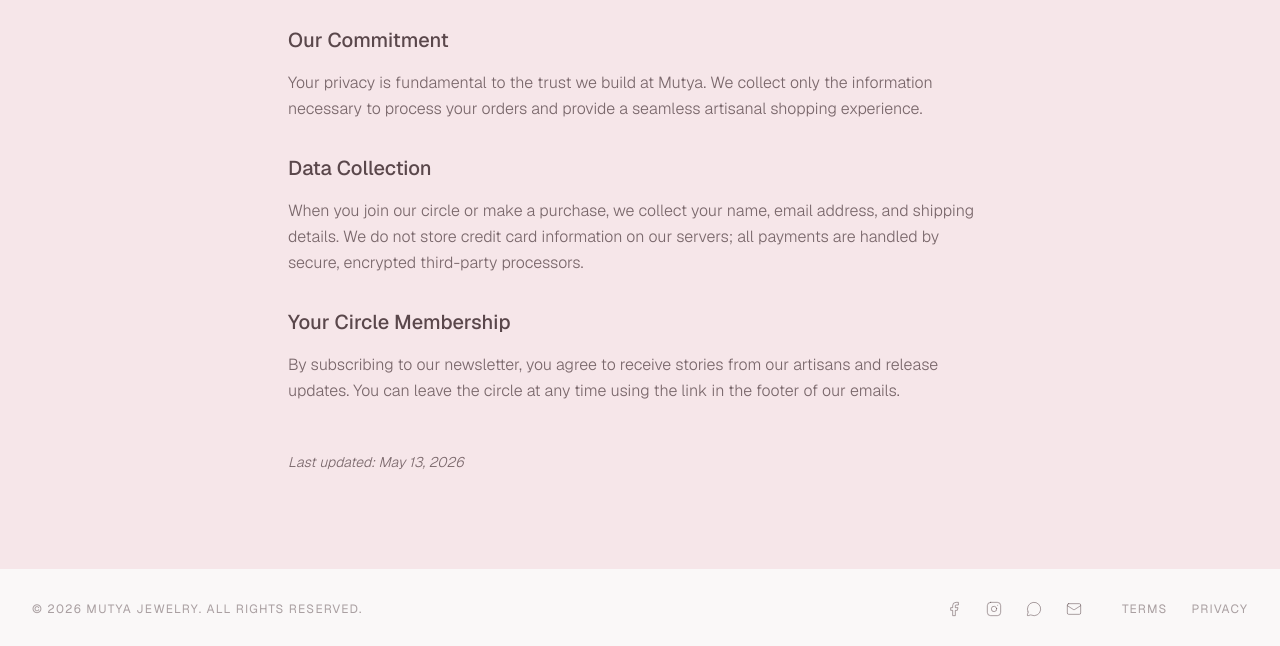
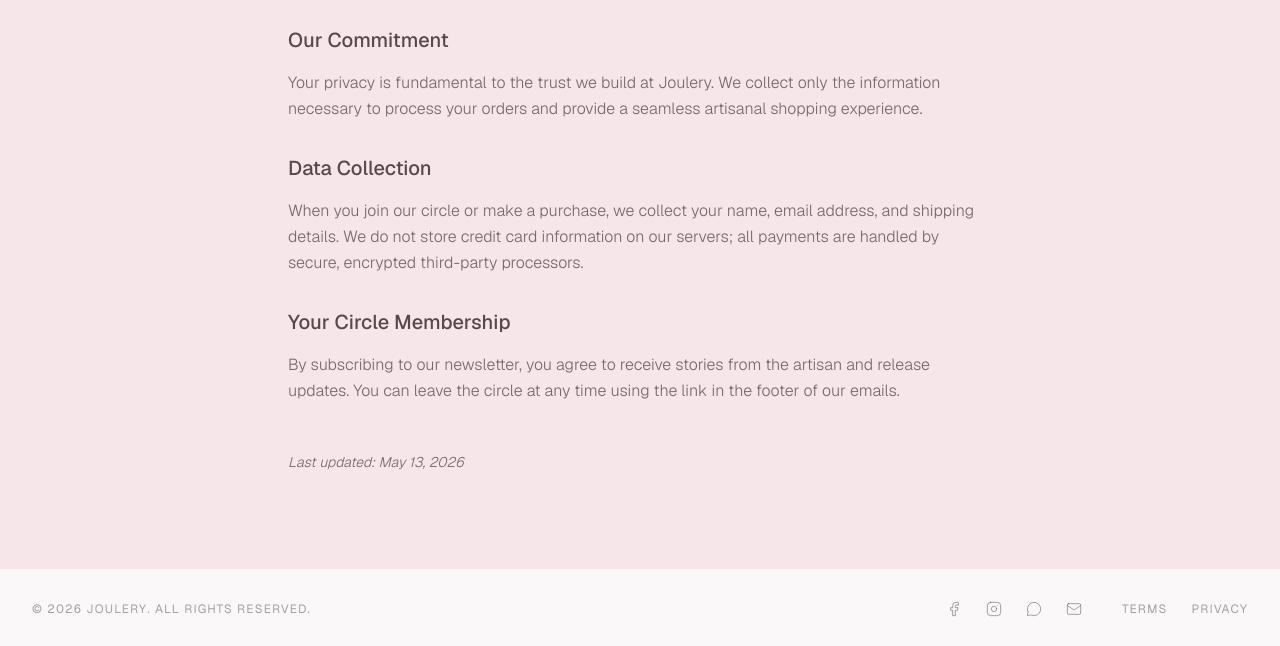
Before and after one commit to ruisu-iwnl/brandmarketing, a Next.js app: page /privacy in a window 1280 px wide. Shown: the part 222-868 px from the top of the page. Built offline with nearby package versions, Linux system fonts and the light colour scheme.

Commit message:
minor changes

```diff
--- a/src/app/globals.css
+++ b/src/app/globals.css
@@ -1,12 +1,11 @@
 @import "tailwindcss";
 
 :root {
-  /* Pink, Calm Pink, and Calm White Theme */
-  --background: #fdf5f6; /* Calm pink base */
-  --foreground: #5a474b; /* Soft dark text to match the calm vibe */
-  --white-calm: #faf8f8; /* Calm white */
-  --pink-calm: #f6e6e9; /* Noticeable calm pink for sections */
-  --pink-accent: #f0cdd3; /* Stronger pink for buttons and accents */
+  --background: #fdf5f6;
+  --foreground: #5a474b;
+  --white-calm: #faf8f8;
+  --pink-calm: #f6e6e9;
+  --pink-accent: #f0cdd3;
 }
 
 @theme inline {
@@ -19,7 +18,6 @@
   --font-mono: var(--font-geist-mono);
 }
 
-/* Enforce the light, soft theme */
 @media (prefers-color-scheme: dark) {
   :root {
     --background: #fdf5f6;
@@ -37,7 +35,6 @@ body {
   -webkit-font-smoothing: antialiased;
 }
 
-/* Smooth scrolling for anchor links */
 html {
   scroll-behavior: smooth;
 }
--- a/src/app/privacy/page.tsx
+++ b/src/app/privacy/page.tsx
@@ -15,7 +15,7 @@ export default function PrivacyPage() {
           <section>
             <h2 className="text-xl font-medium mb-4 text-foreground">Our Commitment</h2>
             <p>
-              Your privacy is fundamental to the trust we build at Mutya. We collect only the information necessary to process your orders and provide a seamless artisanal shopping experience.
+              Your privacy is fundamental to the trust we build at Joulery. We collect only the information necessary to process your orders and provide a seamless artisanal shopping experience.
             </p>
           </section>
 
@@ -29,7 +29,7 @@ export default function PrivacyPage() {
           <section>
             <h2 className="text-xl font-medium mb-4 text-foreground">Your Circle Membership</h2>
             <p>
-              By subscribing to our newsletter, you agree to receive stories from our artisans and release updates. You can leave the circle at any time using the link in the footer of our emails.
+              By subscribing to our newsletter, you agree to receive stories from the artisan and release updates. You can leave the circle at any time using the link in the footer of our emails.
             </p>
           </section>
 
--- a/src/app/terms/page.tsx
+++ b/src/app/terms/page.tsx
@@ -15,7 +15,7 @@ export default function TermsPage() {
           <section>
             <h2 className="text-xl font-medium mb-4 text-foreground">1. Artisanal Nature</h2>
             <p>
-              Each piece at Joulery is handcrafted by local artisans in the Philippines. Due to the natural materials and handmade process, slight variations in color, shape, and size are to be expected and celebrated as part of the item&apos;s unique character.
+              Each piece at Joulery is handcrafted by a single artisan in the Philippines. Due to the natural materials and handmade process, slight variations in color, shape, and size are to be expected and celebrated as part of the item&apos;s unique character.
             </p>
           </section>
 
--- a/src/components/Footer.tsx
+++ b/src/components/Footer.tsx
@@ -1,21 +1,20 @@
 "use client";
 
-// Shared footer component for Mutya
 import Link from "next/link";
 import { MessageCircle, Mail } from "lucide-react";
 
 const FacebookIcon = ({ size = 16, strokeWidth = 1.5 }: { size?: number; strokeWidth?: number }) => (
-  <svg xmlns="http://www.w3.org/2000/svg" width={size} height={size} viewBox="0 0 24 24" fill="none" stroke="currentColor" strokeWidth={strokeWidth} strokeLinecap="round" strokeLinejoin="round"><path d="M18 2h-3a5 5 0 0 0-5 5v3H7v4h3v8h4v-8h3l1-4h-4V7a1 1 0 0 1 1-1h3z"/></svg>
+  <svg xmlns="http://www.w3.org/2000/svg" width={size} height={size} viewBox="0 0 24 24" fill="none" stroke="currentColor" strokeWidth={strokeWidth} strokeLinecap="round" strokeLinejoin="round"><path d="M18 2h-3a5 5 0 0 0-5 5v3H7v4h3v8h4v-8h3l1-4h-4V7a1 1 0 0 1 1-1h3z" /></svg>
 );
 
 const InstagramIcon = ({ size = 16, strokeWidth = 1.5 }: { size?: number; strokeWidth?: number }) => (
-  <svg xmlns="http://www.w3.org/2000/svg" width={size} height={size} viewBox="0 0 24 24" fill="none" stroke="currentColor" strokeWidth={strokeWidth} strokeLinecap="round" strokeLinejoin="round"><rect width="20" height="20" x="2" y="2" rx="5" ry="5"/><path d="M16 11.37A4 4 0 1 1 12.63 8 4 4 0 0 1 16 11.37z"/><line x1="17.5" x2="17.51" y1="6.5" y2="6.5"/></svg>
+  <svg xmlns="http://www.w3.org/2000/svg" width={size} height={size} viewBox="0 0 24 24" fill="none" stroke="currentColor" strokeWidth={strokeWidth} strokeLinecap="round" strokeLinejoin="round"><rect width="20" height="20" x="2" y="2" rx="5" ry="5" /><path d="M16 11.37A4 4 0 1 1 12.63 8 4 4 0 0 1 16 11.37z" /><line x1="17.5" x2="17.51" y1="6.5" y2="6.5" /></svg>
 );
 
 export default function Footer() {
   return (
     <footer className="py-8 px-8 bg-white-calm border-t border-pink-calm flex flex-col md:flex-row justify-between items-center text-xs uppercase tracking-widest text-foreground/50">
-      <div>&copy; 2026 Mutya Jewelry. All rights reserved.</div>
+      <div>&copy; 2026 Joulery. All rights reserved.</div>
       <div className="flex gap-6 mt-4 md:mt-0 items-center">
         <a href="#" className="hover:text-foreground transition-colors" aria-label="Facebook">
           <FacebookIcon size={16} strokeWidth={1.5} />
@@ -26,7 +25,7 @@ export default function Footer() {
         <a href="#" className="hover:text-foreground transition-colors" aria-label="WhatsApp">
           <MessageCircle size={16} strokeWidth={1.5} />
         </a>
-        <a href="mailto:hello@mutya.com" className="hover:text-foreground transition-colors" aria-label="Email">
+        <a href="mailto:hello@joulery.com" className="hover:text-foreground transition-colors" aria-label="Email">
           <Mail size={16} strokeWidth={1.5} />
         </a>
         <Link href="/terms" className="hover:text-foreground transition-colors ml-4">Terms</Link>
--- a/src/components/Navbar.tsx
+++ b/src/components/Navbar.tsx
@@ -42,17 +42,14 @@ export default function Navbar() {
           JOULERY
         </Link>
 
-        {/* Desktop Menu */}
         <div className="hidden md:flex gap-8 text-sm uppercase tracking-wide">
           <Link href="/" onClick={(e) => handleScroll(e, "shop")} className="hover:text-pink-accent transition-colors">Shop</Link>
           <Link href="/" onClick={(e) => handleScroll(e, "story")} className="hover:text-pink-accent transition-colors">Story</Link>
           <Link href="/" onClick={(e) => handleScroll(e, "contact")} className="hover:text-pink-accent transition-colors">Contact</Link>
         </div>
 
-        {/* Desktop Placeholder for balance */}
         <div className="hidden md:block w-12"></div>
 
-        {/* Mobile Hamburger Button */}
         <div className="md:hidden flex items-center">
           <button
             onClick={toggleMenu}
@@ -64,7 +61,6 @@ export default function Navbar() {
         </div>
       </nav>
 
-      {/* Mobile Menu Overlay */}
       <AnimatePresence>
         {isOpen && (
           <motion.div
--- a/src/components/ProvenanceMap.tsx
+++ b/src/components/ProvenanceMap.tsx
@@ -35,10 +35,8 @@ export default function ProvenanceMap() {
   return (
     <section className="py-0 px-8 bg-pink-calm overflow-hidden">
       <div className="max-w-7xl mx-auto flex flex-col md:flex-row items-center gap-16">
-        {/* Left Side: Map Representation */}
         <div className="relative w-full md:w-1/2 flex justify-center items-center py-12">
           <div className="relative w-full max-w-[300px]">
-            {/* Real Philippines Map */}
             <Image
               src="/map.svg"
               alt="Map of the Philippines"
@@ -47,7 +45,6 @@ export default function ProvenanceMap() {
               className="w-full h-auto drop-shadow-md"
             />
 
-            {/* Interactive Pins */}
             {regions.map((region) => (
               <div
                 key={region.id}
@@ -63,7 +60,6 @@ export default function ProvenanceMap() {
                   <MapPin size={16} />
                 </motion.div>
 
-                {/* Tooltip (Desktop) */}
                 <div className="absolute top-0 left-full ml-4 whitespace-nowrap opacity-0 group-hover:opacity-100 transition-opacity bg-white-calm px-3 py-1 text-xs uppercase tracking-widest shadow-sm pointer-events-none z-10">
                   {region.name}
                 </div>
@@ -72,7 +68,6 @@ export default function ProvenanceMap() {
           </div>
         </div>
 
-        {/* Right Side: Details */}
         <div className="w-full md:w-1/2 flex flex-col justify-center min-h-[400px]">
           <h2 className="text-xs uppercase tracking-[0.2em] mb-6 text-pink-accent">Provenance</h2>
           <h3 className="text-4xl font-light mb-8 text-foreground">Sourced with Purpose</h3>
--- a/src/components/ScrollToTop.tsx
+++ b/src/components/ScrollToTop.tsx
@@ -7,7 +7,6 @@ import { ArrowUp } from "lucide-react";
 export default function ScrollToTop() {
   const [isVisible, setIsVisible] = useState(false);
 
-  // Check scroll position
   useEffect(() => {
     const toggleVisibility = () => {
       if (window.scrollY > 300) {
```
Also changed, not shown: src/app/page.tsx (+1 -36 lines).
